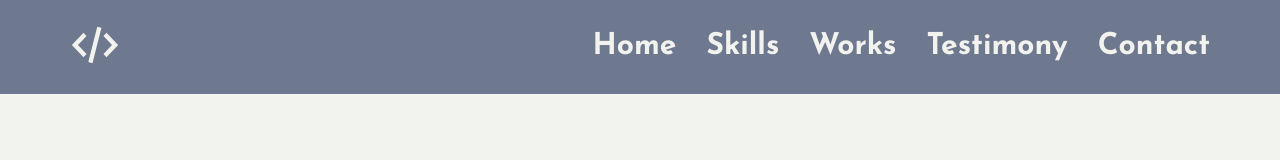
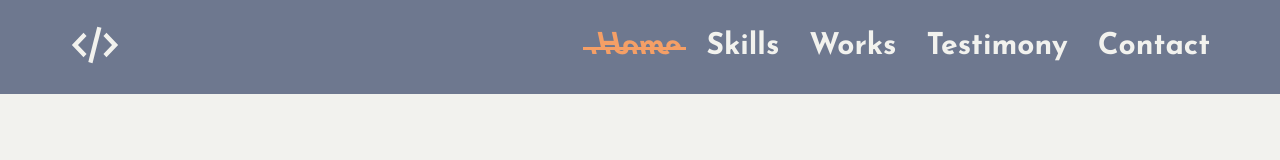
Before and after one commit to volhaf/portfolio_cv_react, a React app: page / in a window 1280 px wide. Shown: the top 160 px of the page. Built offline with nearby package versions, Linux system fonts and the light colour scheme.

Commit message:
feat: added react-scroll

```diff
--- a/package.json
+++ b/package.json
@@ -14,6 +14,7 @@
     "@types/node": "16.7.13",
     "@types/react": "18.0.0",
     "@types/react-dom": "18.0.0",
+    "@types/react-scroll": "^1.8.10",
     "babel-jest": "27.4.2",
     "babel-loader": "8.2.3",
     "babel-plugin-named-asset-import": "0.3.8",
@@ -51,6 +52,7 @@
     "react-dom": "18.2.0",
     "react-parallax-tilt": "^1.7.215",
     "react-refresh": "0.11.0",
+    "react-scroll": "^1.9.0",
     "resolve": "1.20.0",
     "resolve-url-loader": "4.0.0",
     "sass-loader": "12.3.0",
--- a/src/components/logo/Logo.tsx
+++ b/src/components/logo/Logo.tsx
@@ -2,10 +2,11 @@ import React from 'react';
 import {Icon} from '../icon/Icon';
 import styled from 'styled-components';
 import { theme } from '../../styles/Theme';
+import { animateScroll as scroll} from 'react-scroll';
 
 export const Logo: React.FC = () => {
     return (
-        <LogoIcon href="">
+        <LogoIcon onClick={() => {scroll.scrollToTop()}}>
         <Icon iconId={'codeSvg'}/>
         </LogoIcon>
     );
--- a/src/layout/header/headerMenu/HeaderMenu_Styles.ts
+++ b/src/layout/header/headerMenu/HeaderMenu_Styles.ts
@@ -1,17 +1,14 @@
 import styled, { css } from "styled-components"
 import { theme } from "../../../styles/Theme"
+import { Link } from "react-scroll"
 
 
 
 // Menu
 
+const MenuItem = styled.li`
+    position: relative;
 
-const Link = styled.a`
-    font-family: 'Josefin Sans', sans-serif;
-    font-weight: 400;
-    font-size: 30px;
-    text-align: center;
-    color: transparent;
 `
 
 const Mask = styled.span`
@@ -32,8 +29,13 @@ const Mask = styled.span`
     }
 `
 
-const MenuItem = styled.li`
-    position: relative;
+const NavLink = styled(Link)`
+    font-family: 'Josefin Sans', sans-serif;
+    font-weight: 400;
+    font-size: 30px;
+    text-align: center;
+    color: transparent;
+
 
 
     &::before {
@@ -52,13 +54,14 @@ const MenuItem = styled.li`
         transform: scale(0);
     }
 
-    &:hover {
+
+    &:hover, &.active {
         &::before {
             transform: scale(1);
         }
     }
 
-    &:hover {
+    &:hover, &.active {
         ${Mask} {
             transform: skewX(12deg) translateX(3px);
             color: ${theme.color.accentColor};
@@ -175,7 +178,7 @@ const DesktopMenu = styled.nav`
 
 
 export const S = {
-    Link,
+    NavLink,
     MenuItem,
     Mask,
     MobileMenu,
--- a/src/layout/header/headerMenu/menu/Menu.tsx
+++ b/src/layout/header/headerMenu/menu/Menu.tsx
@@ -29,7 +29,12 @@ export const Menu: React.FC = () => {
         <ul>
             {items.map((item, index) => {
                     return <S.MenuItem key ={index}>
-                        <S.Link href= {`#${item.href}`}>
+                        <S.NavLink
+                                    activeClass="active"
+                                    to= {item.href}
+                                    smooth={true}
+                                    spy={true}
+                                    >
                             {item.title}
                             <S.Mask>
                                 <span>{item.title}</span>
@@ -37,7 +42,7 @@ export const Menu: React.FC = () => {
                             <S.Mask>
                                 <span>{item.title}</span>
                             </S.Mask>
-                        </S.Link>
+                        </S.NavLink>
                     </S.MenuItem>
                 })}
             </ul>
```
Also changed, not shown: 1 other file (tests, documents, lock files or other folders).
